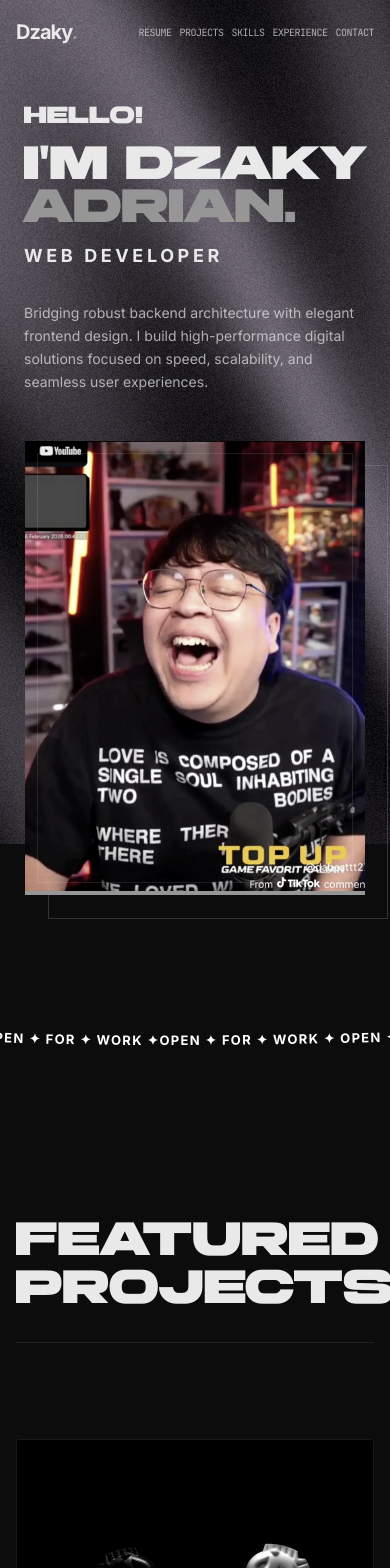
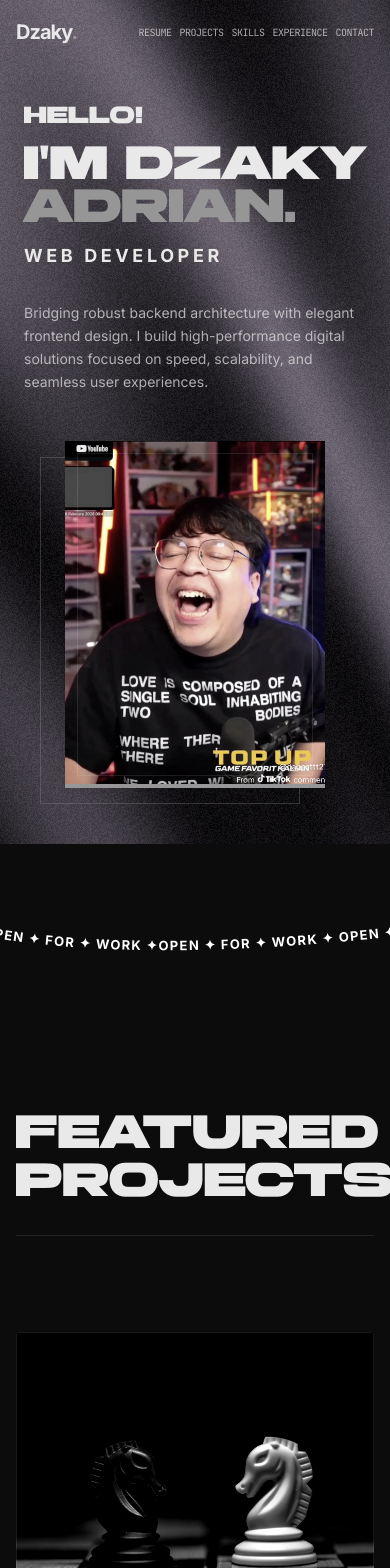
Before and after one commit to dzakyadr/portofolio-dzaky, a Next.js app: page / in a window 390 px wide. Shown: the top 1568 px of the page. Built offline with nearby package versions, Linux system fonts and the light colour scheme.

Commit message:
fix some detail: mobile view

```diff
--- a/src/components/sections/Contact.tsx
+++ b/src/components/sections/Contact.tsx
@@ -37,7 +37,7 @@ export function Contact() {
               rel="noopener noreferrer"
               className="inline-flex items-center justify-center px-8 py-4 text-base font-medium text-accent bg-transparent border border-accent rounded-lg transition-all hover:bg-accent/10 min-w-[200px]"
             >
-              WhatsApp <span className="ml-2 w-4 h-4 font-bold border rounded-full inline-flex items-center justify-center text-[10px]">W</span>
+              WhatsApp
             </a>
           </div>
 
--- a/src/components/sections/Hero.tsx
+++ b/src/components/sections/Hero.tsx
@@ -72,11 +72,11 @@ export function Hero() {
           >
 
             {/* Accent square offset behind */}
-            <div className="absolute top-6 left-6 w-full max-w-[340px] h-full border border-accent/30 -z-10" />
+            <div className="absolute top-4 left-4 md:top-6 md:left-6 w-full max-w-[260px] md:max-w-[340px] h-full border border-accent/30 -z-10" />
 
             {/* Card */}
             <motion.div
-              className="relative w-full max-w-[340px] aspect-[3/4] cursor-pointer"
+              className="relative w-full max-w-[260px] md:max-w-[340px] aspect-[3/4] cursor-pointer mx-auto lg:mx-0"
               style={{ rotateX, rotateY, transformStyle: "preserve-3d" }}
               onMouseMove={handleMouseMove}
               onMouseLeave={handleMouseLeave}
@@ -116,7 +116,7 @@ export function Hero() {
       <CurvedLoop
         marqueeText={"OPEN ✦ FOR ✦ WORK ✦ OPEN ✦ FOR ✦ WORK ✦".repeat(5)}
         speed={1.5}
-        curveAmount={30}
+        curveAmount={120}
         interactive
         className="font-sans font-bold text-foreground tracking-widest text-5xl lg:text-6xl"
       />
--- a/src/data/experience.ts
+++ b/src/data/experience.ts
@@ -21,7 +21,7 @@ export const experiences: ExperienceEntry[] = [
   },
   {
     id: "pdd-staff",
-    role: "Publication, Decoration, and Documentation (PDD) Staff",
+    role: "Publication, Design, and Documentation (PDD) Staff",
     company: "Campus Event Committee",
     duration: "2023",
     description: [
```
